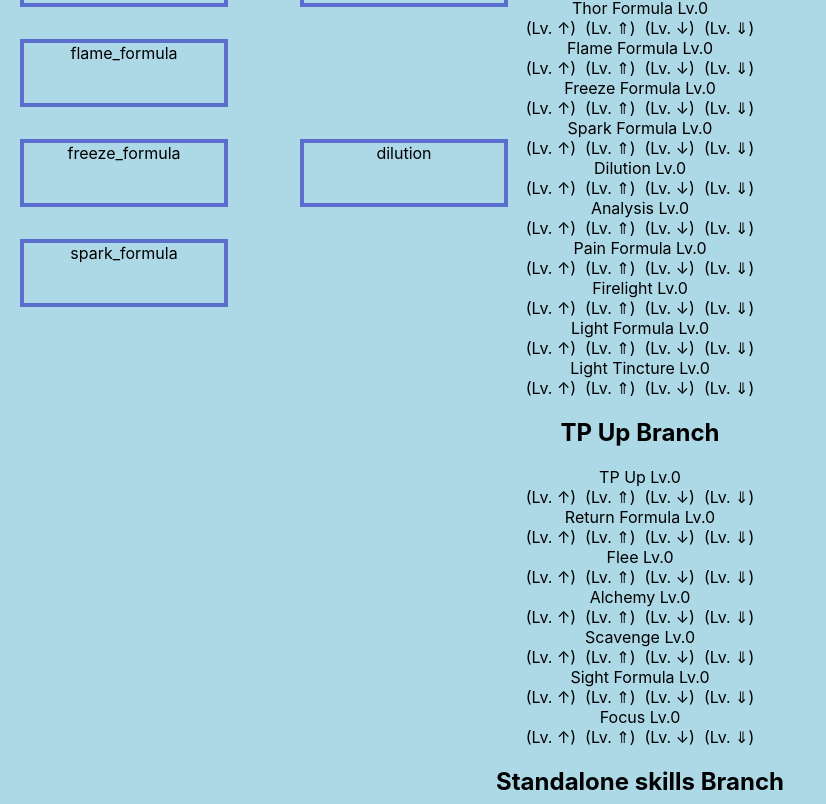
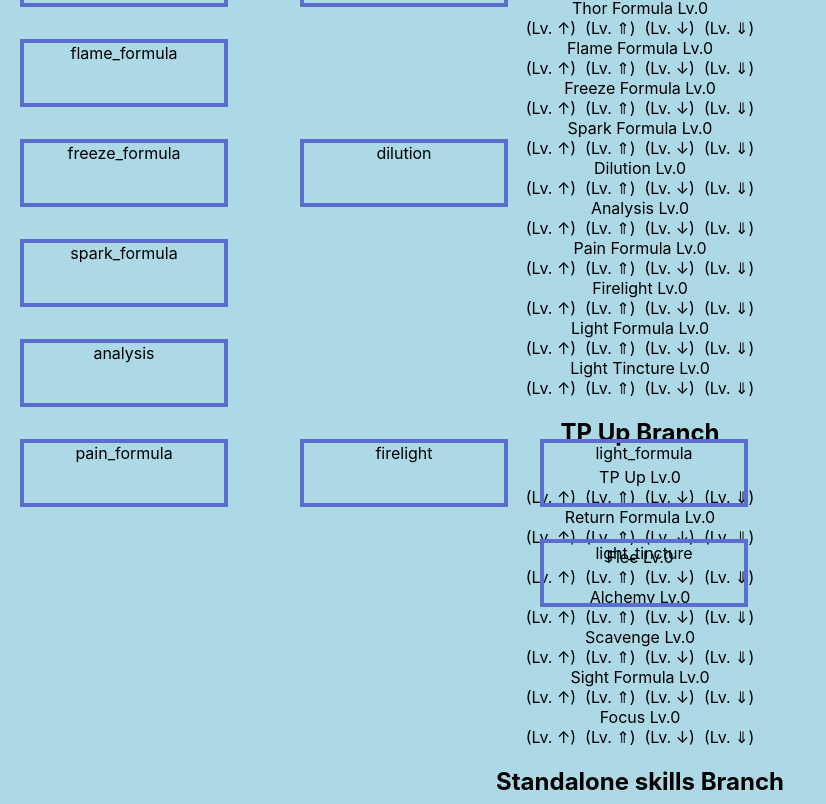
Before and after one commit to aturfah/eou-skillsim, a React (Create React App) app: page / in a window 1280 px wide. Shown: the part 494-1298 px from the top of the page, without its empty margins (0-826 px from the left). Built offline with nearby package versions, Linux system fonts and the light colour scheme.

Commit message:
Finish off the Formula Mastery skill branch

```diff
--- a/src/data/tree_data.js
+++ b/src/data/tree_data.js
@@ -54,6 +54,31 @@ var treeData = [
             skillID: 'dilution',
             baseSkill: false,
             coords: {x: 1, y: 5}
+        },
+        {
+            skillID: 'analysis',
+            baseSkill: false,
+            coords: {x: 0, y: 7}
+        },
+        {
+            skillID: 'pain_formula',
+            baseSkill: false,
+            coords: {x: 0, y: 8}
+        },
+        {
+            skillID: 'firelight',
+            baseSkill: false,
+            coords: {x: 1, y: 8}
+        },
+        {
+            skillID: 'light_formula',
+            baseSkill: false,
+            coords: {x: 2, y: 8}
+        },
+        {
+            skillID: 'light_tincture',
+            baseSkill: false,
+            coords: {x: 2, y: 9}
         }
     ]
 ]
```
